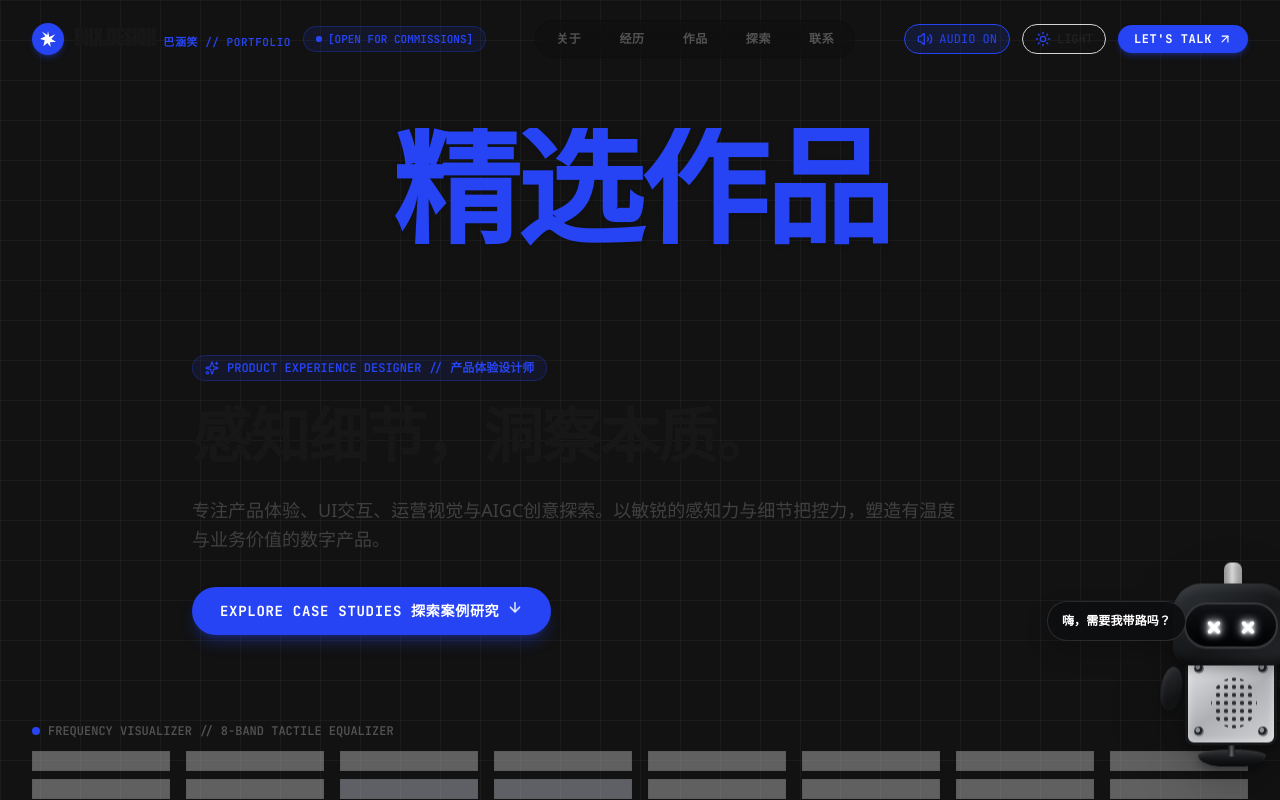
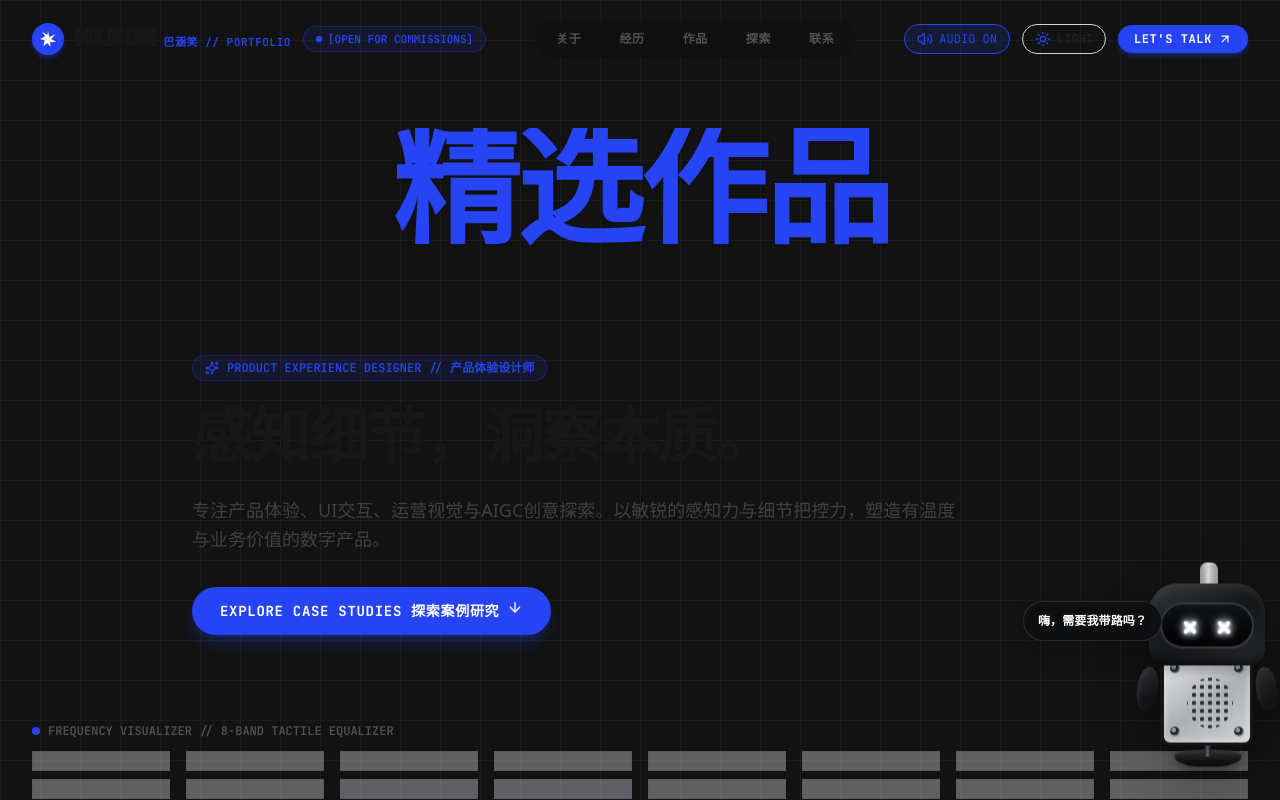
Before and after one commit to wyhbsbbhx4-ops/bhxzuopinji-, a React (Vite) app: page / in a window 1280 px wide. Both pictures are taken after a click on the button "SKIP ↵". Shown: the top 800 px of the page. Built offline with nearby package versions, Linux system fonts and the light colour scheme; a web font is replaced by a local one.

Commit message:
Fix robot entrance interaction

```diff
--- a/src/components/AIRobotAssistant.tsx
+++ b/src/components/AIRobotAssistant.tsx
@@ -1,6 +1,5 @@
 import React, { useState, useEffect, useRef } from 'react';
 import { audio } from '../utils/audioSynth';
-import { PROJECTS, DESIGNER_INFO } from '../data/portfolioData';
 
 interface AIRobotAssistantProps {
   onNavigate: (sectionId: string) => void;
@@ -131,6 +130,7 @@ export const AIRobotAssistant: React.FC<AIRobotAssistantProps> = ({ onNavigate }
         ref={robotWrapRef}
         onClick={handleToggle}
         aria-label="打开 AI 助手"
+        style={{ animationFillMode: 'none' }}
       >
         <div className="robot" id="robotBody">
           <div className="robot-antenna" />
```
